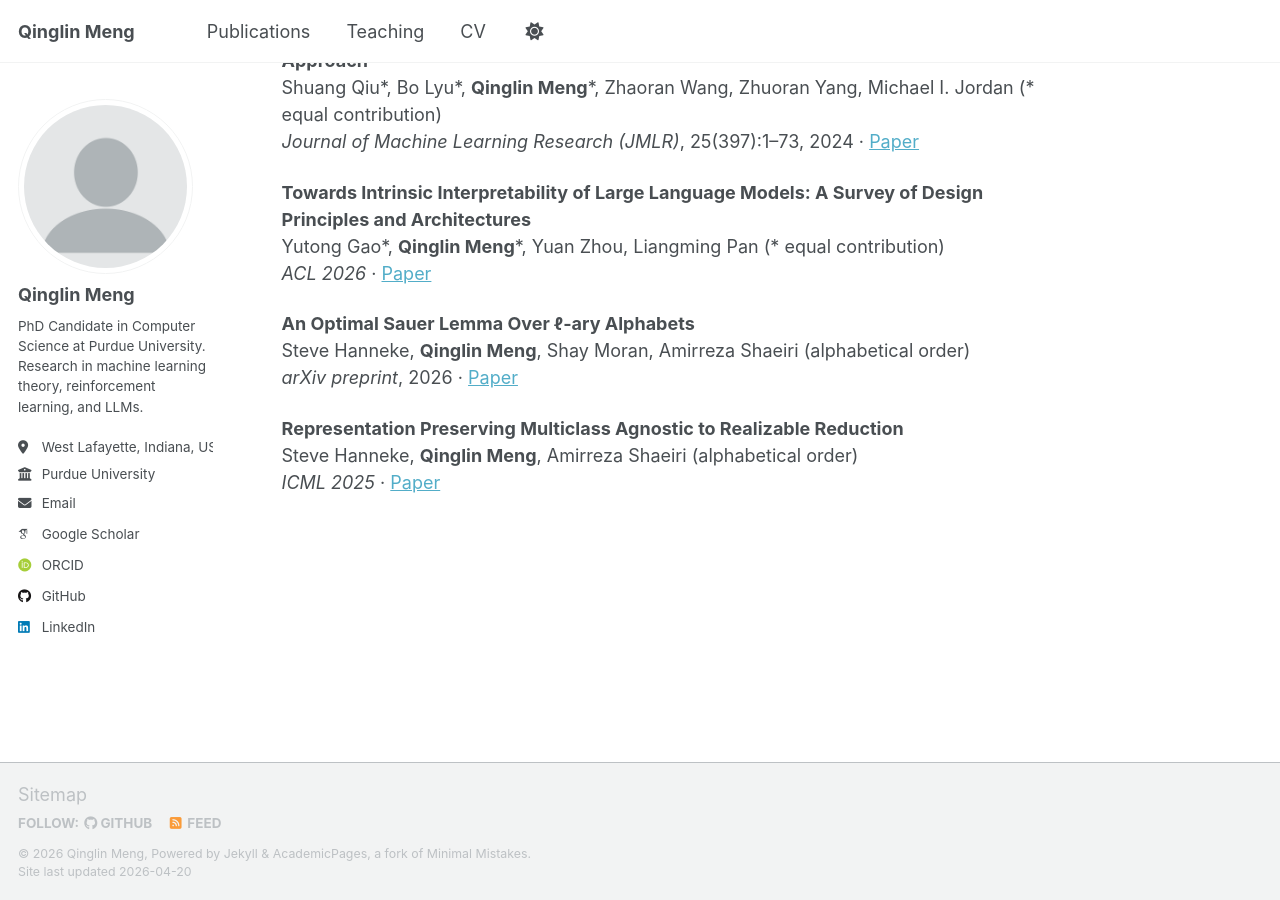
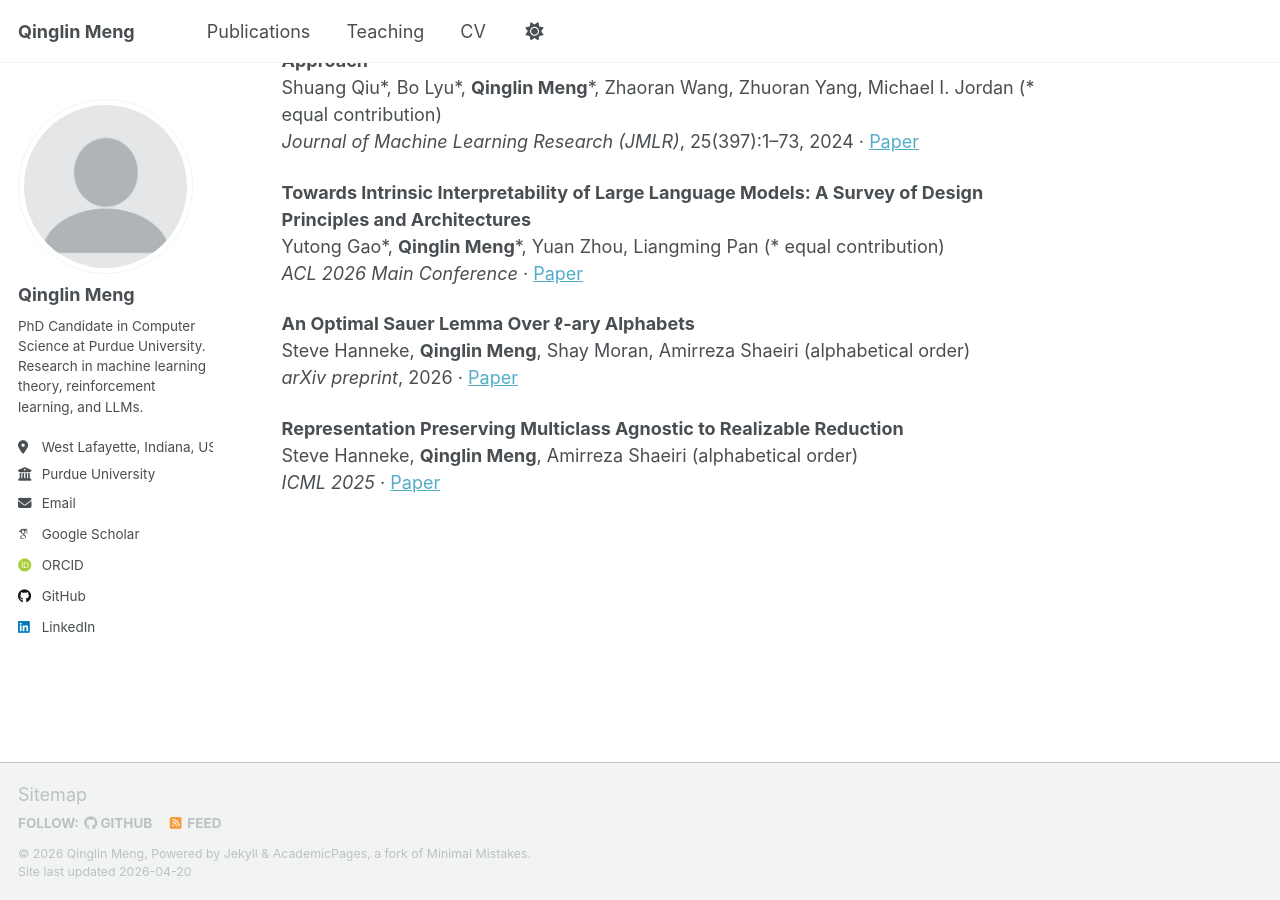
Before and after one commit to QLMeng2025/QLMeng2025.github.io, a Jekyll site: the page built from _pages/about.md, in a window 1280 px wide and 900 px high, scrolled down 711 px. Built offline with Jekyll 4.4.1, drawn with Linux system fonts in a browser that asks for light colours; some web fonts are replaced; a script that is not in the unit is left out.

Commit message:
Clarify ACL 2026 as Main Conference
Co-Authored-By: Claude Sonnet 4.6 <noreply@anthropic.com>

```diff
--- a/_pages/about.md
+++ b/_pages/about.md
@@ -25,7 +25,7 @@ Shuang Qiu\*, Bo Lyu\*, **Qinglin Meng**\*, Zhaoran Wang, Zhuoran Yang, Michael
 
 **Towards Intrinsic Interpretability of Large Language Models: A Survey of Design Principles and Architectures**
 Yutong Gao\*, **Qinglin Meng**\*, Yuan Zhou, Liangming Pan (\* equal contribution)
-*ACL 2026* · [Paper](https://arxiv.org/abs/2604.16042)
+*ACL 2026 Main Conference* · [Paper](https://arxiv.org/abs/2604.16042)
 
 **An Optimal Sauer Lemma Over ℓ-ary Alphabets**
 Steve Hanneke, **Qinglin Meng**, Shay Moran, Amirreza Shaeiri (alphabetical order)
```
Also changed, not shown: _publications/2026-04-17-acl2026-llm-interpretability.md (+1 -1 lines).
